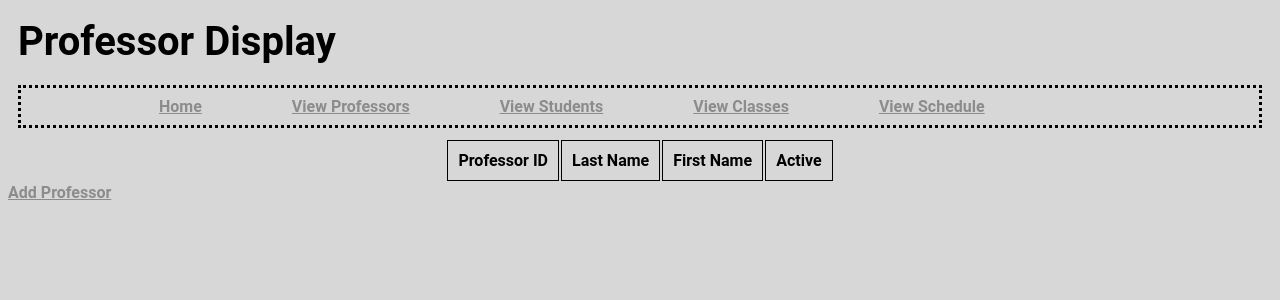
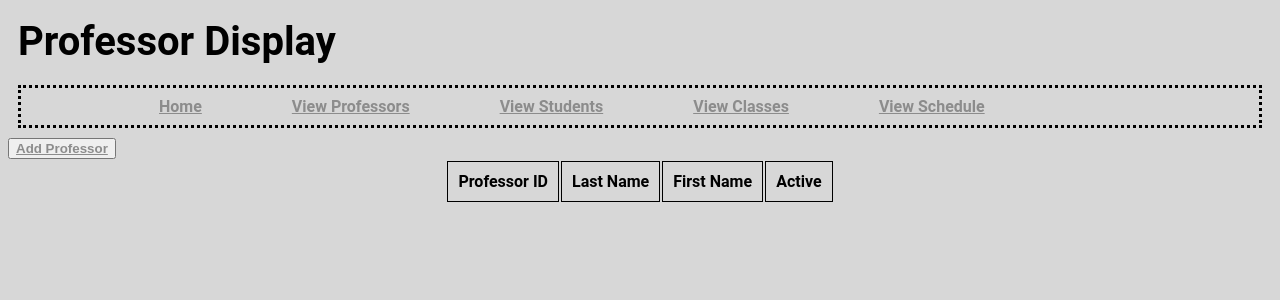
Before and after one commit to colburnh/cs361, a Django app: page /professor/ in a window 1280 px wide. Shown: the top 300 px of the page. Run offline with Django 3.2, Linux system fonts and the light colour scheme; data that the repository does not hold is empty.

Commit message:
Update professor.html

```diff
--- a/HogwartsWebApp/hogwartsweb/templates/professor.html
+++ b/HogwartsWebApp/hogwartsweb/templates/professor.html
@@ -15,6 +15,9 @@
             <li class="navitem navlink"><a href="{% url 'schedule' %}">View Schedule</a></li>
         </ul>
     </nav>
+    <button class="button">
+        <a href="{% url 'profAdd' %}">Add Professor</a>
+    </button>
         <table class="center">
             <tr>
                 <th>Professor ID</th>
@@ -32,5 +35,4 @@
             </tr>
             {% endfor %}
         </table>
-        <a href="{% url 'profAdd' %}">Add Professor</a>
 </body>
```
